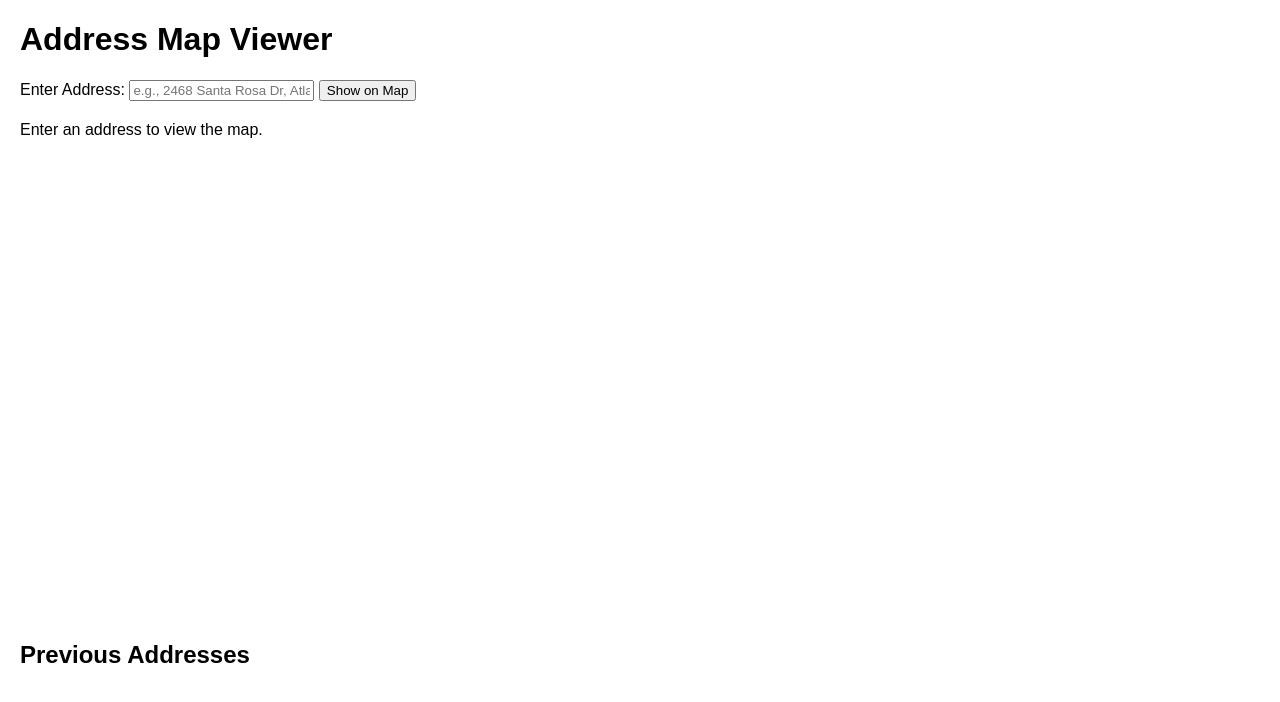
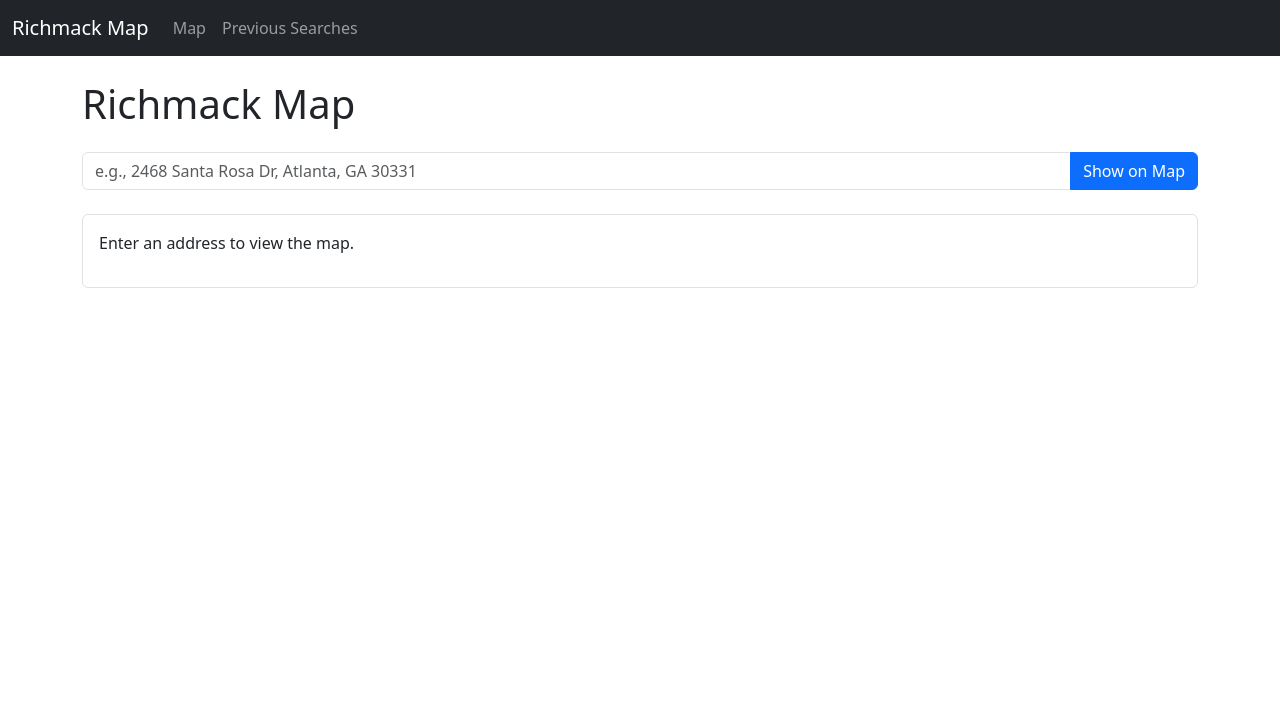
Before and after one commit to scrummycpro/map-jinn, a Flask app: page / in a window 1280 px wide. Shown: the top 702 px of the page. Run offline with Flask 3, Linux system fonts and the light colour scheme.

Commit message:
added layers and bootstrap styling, chnaged name to Richmack maps

```diff
--- a/app.py
+++ b/app.py
@@ -1,68 +1,79 @@
 from flask import Flask, render_template, request
 from geopy.geocoders import Nominatim
+from geopy.exc import GeocoderTimedOut
 import folium
+import time
 
 app = Flask(__name__)
 
-# Store previously searched addresses and their coordinates
+# Store previously searched addresses
 previous_addresses = []
 
+def geocode_with_retry(geolocator, address, max_retries=3):
+    retries = 0
+    while retries < max_retries:
+        try:
+            return geolocator.geocode(address)
+        except GeocoderTimedOut:
+            retries += 1
+            time.sleep(1)
+    return None
+
 @app.route("/", methods=["GET", "POST"])
-def index():
+def map_view():
     map_html = None
     error_message = None
     if request.method == "POST":
         address = request.form.get("address")
         if address:
             try:
-                geolocator = Nominatim(user_agent="folium_map_app")
-                location = geolocator.geocode(address)
+                geolocator = Nominatim(user_agent="Richmack_Map", timeout=10)
+                location = geocode_with_retry(geolocator, address)
 
                 if location:
-                    # Save the address and coordinates to the history
-                    previous_addresses.append({"address": address, "lat": location.latitude, "lon": location.longitude})
+                    previous_addresses.append({
+                        "address": address,
+                        "lat": location.latitude,
+                        "lon": location.longitude
+                    })
 
-                    # Create a map centered at the location
-                    folium_map = folium.Map(
-                        location=[location.latitude, location.longitude],
-                        zoom_start=13
-                    )
+                    folium_map = folium.Map(location=[location.latitude, location.longitude], zoom_start=13)
 
                     # Add map tiles
+                    folium.TileLayer("CartoDB positron", name="Light Mode").add_to(folium_map)
+                    folium.TileLayer("OpenStreetMap", name="OpenStreetMap").add_to(folium_map)
                     folium.TileLayer(
                         tiles="https://server.arcgisonline.com/ArcGIS/rest/services/World_Imagery/MapServer/tile/{z}/{y}/{x}",
                         attr="Esri Satellite",
-                        name="Esri Satellite"
+                        name="Satellite View"
                     ).add_to(folium_map)
                     folium.TileLayer(
                         tiles="https://server.arcgisonline.com/ArcGIS/rest/services/World_Topo_Map/MapServer/tile/{z}/{y}/{x}",
                         attr="Esri Topography",
-                        name="Esri Topography"
+                        name="Topography View"
                     ).add_to(folium_map)
-                    folium.TileLayer(
-                        tiles="https://{s}.basemaps.cartocdn.com/dark_all/{z}/{x}/{y}{r}.png",
-                        attr="CartoDB Dark Mode",
-                        name="Dark Mode"
-                    ).add_to(folium_map)
+                    folium.TileLayer("CartoDB dark_matter", name="Dark Mode").add_to(folium_map)
 
-                    # Add a marker for the address
+                    # Add marker
                     folium.Marker(
                         [location.latitude, location.longitude],
-                        popup=f"{address}",
-                        tooltip="Click for details"
+                        popup=address,
+                        tooltip="Click for more info"
                     ).add_to(folium_map)
 
                     # Add layer control
                     folium.LayerControl().add_to(folium_map)
-
-                    # Render the map as HTML
                     map_html = folium_map._repr_html_()
                 else:
-                    error_message = "Address not found. Please check the address and try again."
+                    error_message = "Address not found. Please try again."
             except Exception as e:
                 error_message = f"An error occurred: {str(e)}"
 
-    return render_template("index.html", map_html=map_html, error_message=error_message, previous_addresses=previous_addresses)
+    return render_template("map.html", map_html=map_html, error_message=error_message)
+
+@app.route("/history")
+def history():
+    return render_template("history.html", previous_addresses=previous_addresses)
 
 if __name__ == "__main__":
     app.run(host="0.0.0.0", port=5333)
--- /dev/null
+++ b/templates/base.html
@@ -0,0 +1,30 @@
+<!DOCTYPE html>
+<html lang="en">
+<head>
+    <meta charset="UTF-8">
+    <meta name="viewport" content="width=device-width, initial-scale=1.0">
+    <title>Richmack Map</title>
+    <link href="https://cdn.jsdelivr.net/npm/bootstrap@5.3.0/dist/css/bootstrap.min.css" rel="stylesheet">
+</head>
+<body>
+    <nav class="navbar navbar-expand-lg navbar-dark bg-dark">
+        <div class="container-fluid">
+            <a class="navbar-brand" href="#">Richmack Map</a>
+            <div class="collapse navbar-collapse">
+                <ul class="navbar-nav me-auto">
+                    <li class="nav-item">
+                        <a class="nav-link" href="{{ url_for('map_view') }}">Map</a>
+                    </li>
+                    <li class="nav-item">
+                        <a class="nav-link" href="{{ url_for('history') }}">Previous Searches</a>
+                    </li>
+                </ul>
+            </div>
+        </div>
+    </nav>
+    <div class="container mt-4">
+        {% block content %}{% endblock %}
+    </div>
+    <script src="https://cdn.jsdelivr.net/npm/bootstrap@5.3.0/dist/js/bootstrap.bundle.min.js"></script>
+</body>
+</html>
--- a/templates/index.html
+++ b/templates/index.html
@@ -3,66 +3,43 @@
 <head>
     <meta charset="UTF-8">
     <meta name="viewport" content="width=device-width, initial-scale=1.0">
-    <title>Address Map Viewer</title>
+    <title>Richmack Map</title>
     <style>
         body {
             font-family: Arial, sans-serif;
-            margin: 20px;
-        }
-        #map {
-            margin-top: 20px;
-            height: 500px;
-            width: 100%;
-        }
-        .error {
-            color: red;
-            font-weight: bold;
-        }
-        .history {
-            margin-top: 20px;
-        }
-        .history h2 {
-            margin-bottom: 10px;
-        }
-        .history ul {
-            list-style: none;
+            margin: 0;
             padding: 0;
         }
-        .history ul li {
-            margin-bottom: 5px;
+        .navbar {
+            background-color: #333;
+            color: white;
+            padding: 10px 20px;
+            display: flex;
+            justify-content: space-between;
+        }
+        .navbar a {
+            color: white;
+            text-decoration: none;
+            margin: 0 10px;
+        }
+        .navbar a:hover {
+            text-decoration: underline;
+        }
+        .container {
+            margin: 20px;
         }
     </style>
 </head>
 <body>
-    <h1>Address Map Viewer</h1>
-    <form method="POST" action="/">
-        <label for="address">Enter Address:</label>
-        <input type="text" id="address" name="address" placeholder="e.g., 2468 Santa Rosa Dr, Atlanta, GA 30331" required>
-        <button type="submit">Show on Map</button>
-    </form>
-
-    {% if error_message %}
-        <p class="error">{{ error_message }}</p>
-    {% endif %}
-
-    <div id="map">
-        {% if map_html %}
-            {{ map_html | safe }}
-        {% else %}
-            <p>Enter an address to view the map.</p>
-        {% endif %}
+    <div class="navbar">
+        <div><strong>Richmack Map</strong></div>
+        <div>
+            <a href="{{ url_for('map_view') }}">Map</a>
+            <a href="{{ url_for('history') }}">Previous Searches</a>
+        </div>
     </div>
-
-    <div class="history">
-        <h2>Previous Addresses</h2>
-        <ul>
-            {% for entry in previous_addresses %}
-                <li>
-                    <strong>{{ entry.address }}</strong>
-                    (Lat: {{ entry.lat }}, Lon: {{ entry.lon }})
-                </li>
-            {% endfor %}
-        </ul>
+    <div class="container">
+        {% block content %}{% endblock %}
     </div>
 </body>
 </html>
--- /dev/null
+++ b/templates/map.html
@@ -0,0 +1,23 @@
+{% extends "base.html" %}
+
+{% block content %}
+<h1 class="mb-4">Richmack Map</h1>
+<form method="POST" action="/" class="mb-4">
+    <div class="input-group">
+        <input type="text" id="address" name="address" class="form-control" placeholder="e.g., 2468 Santa Rosa Dr, Atlanta, GA 30331" required>
+        <button type="submit" class="btn btn-primary">Show on Map</button>
+    </div>
+</form>
+
+{% if error_message %}
+    <div class="alert alert-danger">{{ error_message }}</div>
+{% endif %}
+
+<div class="border rounded p-3">
+    {% if map_html %}
+        {{ map_html | safe }}
+    {% else %}
+        <p>Enter an address to view the map.</p>
+    {% endif %}
+</div>
+{% endblock %}
```
Also changed, not shown: templates/history.html (added, +24 -0 lines).
